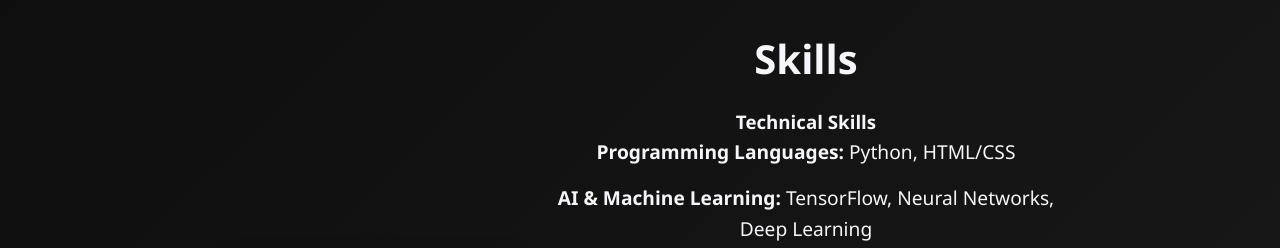
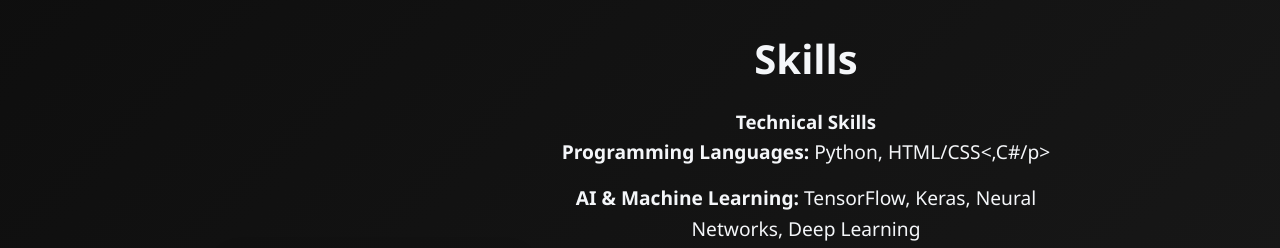
Before and after one commit to Ruvaaa/ruvaaa.github.io, a website: page index.html in a window 1280 px wide. Shown: the part 2620-2868 px from the top of the page. Drawn offline with Linux system fonts and the light colour scheme.

Commit message:
Update index.html

```diff
--- a/index.html
+++ b/index.html
@@ -92,8 +92,8 @@
 
       <!-- Technical Skills -->
       <h3>Technical Skills</h3>
-      <p><strong>Programming Languages:</strong> Python, HTML/CSS</p>
-      <p><strong>AI & Machine Learning:</strong> TensorFlow, Neural Networks, Deep Learning</p>
+      <p><strong>Programming Languages:</strong> Python, HTML/CSS<,C#/p>
+      <p><strong>AI & Machine Learning:</strong> TensorFlow, Keras, Neural Networks, Deep Learning</p>
       <p><strong>Tools & Frameworks:</strong> Google Colab, Jupyter Notebooks</p>
       <p><strong>Web Development:</strong> HTML5, CSS3, JavaScript (Basic)</p>
 
```
